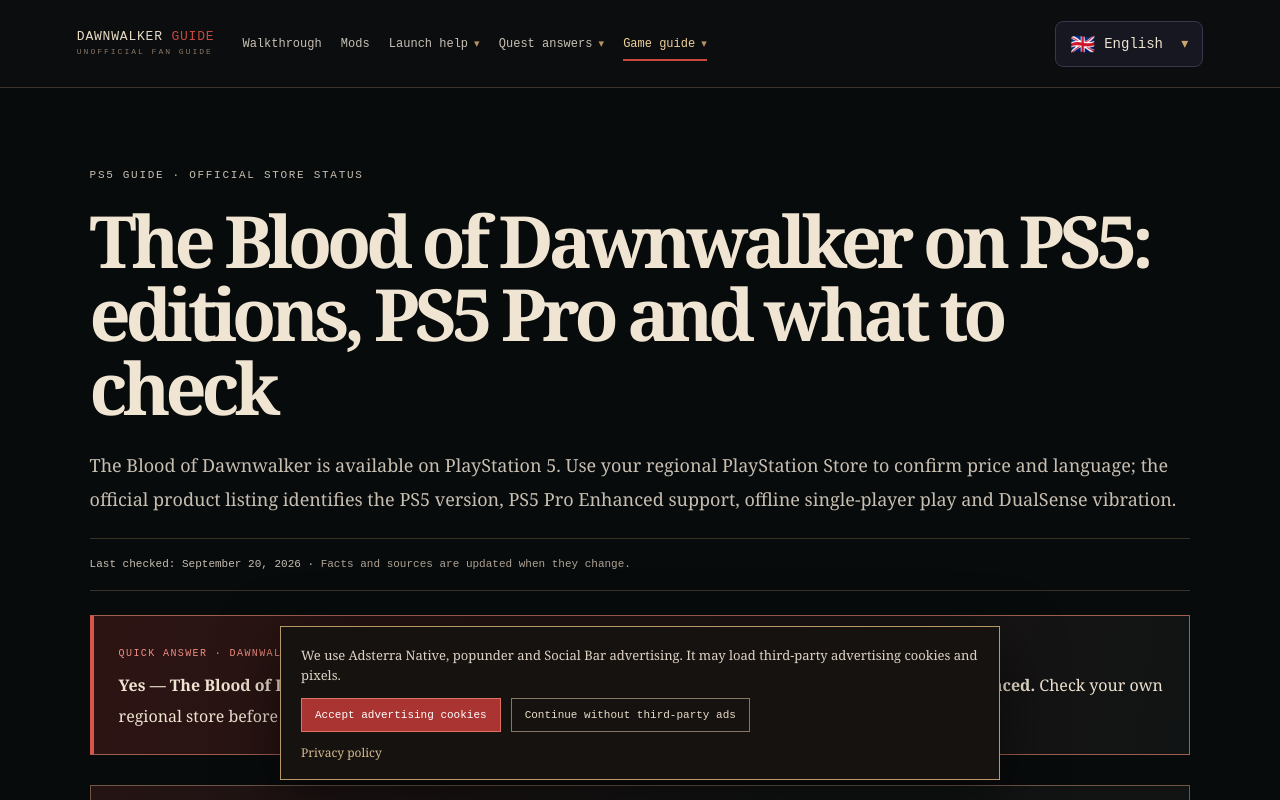
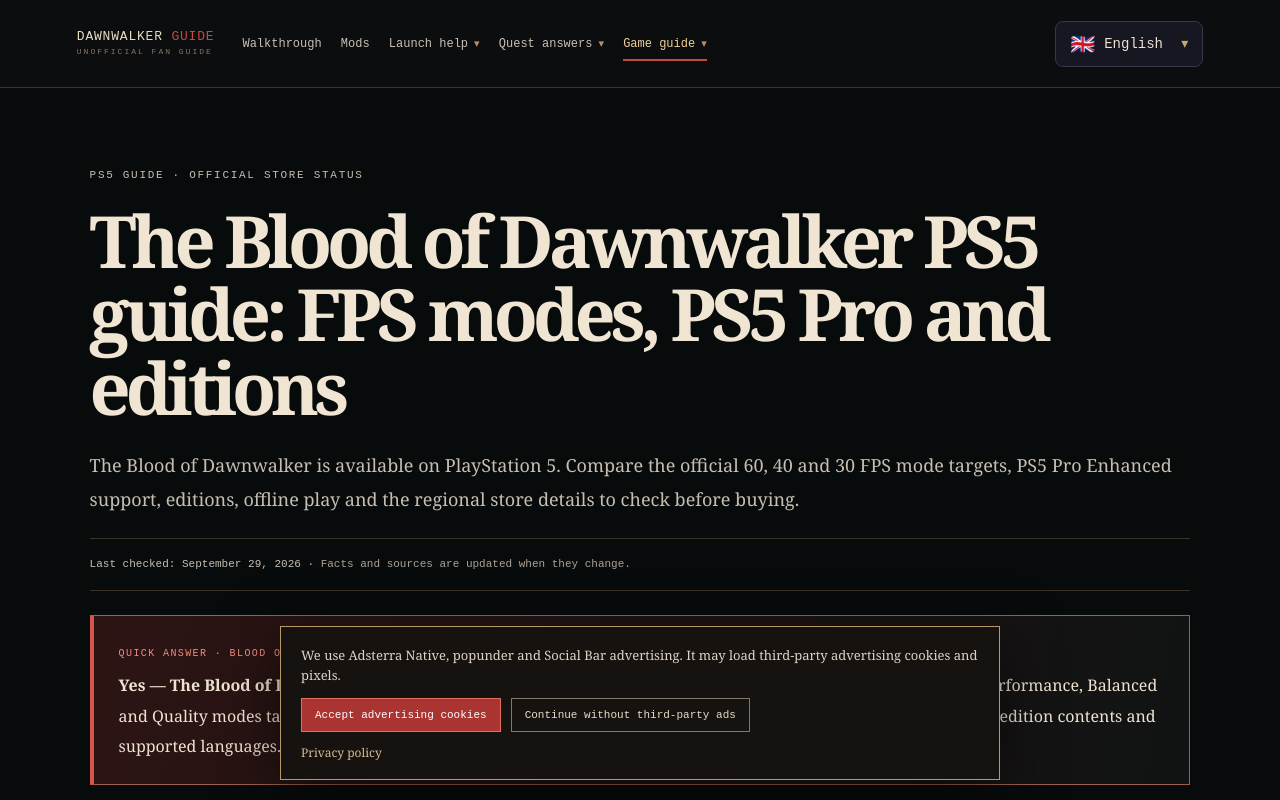
Before and after one commit to wencun/dawnwalker.cc, a Next.js app: page /ps5 in a window 1280 px wide. Shown: the top 800 px of the page. Built offline with nearby package versions, Linux system fonts and the light colour scheme.

Commit message:
Strengthen PS5 search landing page

```diff
--- a/app/page.tsx
+++ b/app/page.tsx
@@ -34,7 +34,7 @@ const cards = [
   ["Launch fix", "Controller stops sprinting or slows down?", "Follow the illustrated Steam Input deadzone workaround for diagonal movement, with separate PC and PS5 guidance.", "/controller-movement-fix"],
   ["Prologue answer", "How many spoonfuls of herbs?", "Choose hot water and three spoonfuls in Withering Away to prepare Esme's medicine correctly.", "/how-many-spoonfuls-of-herbs"],
   ["Release date", "When does The Blood of Dawnwalker release?", "September 3, 2026. See supported platforms, time zones and official sources.", "/release-date"],
-  ["PS5 guide", "The Blood of Dawnwalker on PS5", "Check confirmed PS5 availability, PS5 Pro support, editions, offline play and the current controller note before buying.", "/ps5"],
+  ["PS5 guide", "The Blood of Dawnwalker PS5: FPS modes & PS5 Pro", "Compare confirmed PS5 availability, 60/40/30 FPS targets, PS5 Pro support, editions and offline play before buying.", "/ps5"],
   ["Gameplay", "How does The Blood of Dawnwalker play?", "A source-led overview of day and night, combat, choices and the 30-day time pressure—without inventing mechanics.", "/gameplay"],
   ["PC tool", "Can I run it?", "A local-only official requirements checker. Compare CPU, GPU, RAM, VRAM and SSD space without uploading your information.", "/can-i-run"],
   ["Performance", "PS5 & Xbox modes", "Official launch targets for PS5, PS5 Pro, Xbox Series X and Series S—kept separate from player benchmarks.", "/console-performance"],
--- a/app/ps5/page.tsx
+++ b/app/ps5/page.tsx
@@ -2,8 +2,8 @@ import Link from "next/link";
 import { GuidePage, guideMetadata } from "../guide-page";
 
 export const metadata = guideMetadata(
-  "The Blood of Dawnwalker PS5: Editions, PS5 Pro & Buying Guide",
-  "The Blood of Dawnwalker is available on PS5. Check the official PlayStation Store for your regional price and edition, PS5 Pro Enhanced status, offline play, controller features and current known issues.",
+  "The Blood of Dawnwalker PS5: FPS Modes, PS5 Pro & Editions",
+  "Is The Blood of Dawnwalker on PS5? Yes. Compare the 60, 40 and 30 FPS targets, PS5 Pro Enhanced support, editions, offline play and the official store listing.",
   "/ps5",
   [
     "The Blood of Dawnwalker PS5",
@@ -17,13 +17,15 @@ export const metadata = guideMetadata(
 export default function PS5Page() {
   return <GuidePage
     eyebrow="PS5 GUIDE · OFFICIAL STORE STATUS"
-    title="The Blood of Dawnwalker on PS5: editions, PS5 Pro and what to check"
-    dek="The Blood of Dawnwalker is available on PlayStation 5. Use your regional PlayStation Store to confirm price and language; the official product listing identifies the PS5 version, PS5 Pro Enhanced support, offline single-player play and DualSense vibration."
-    checked="September 20, 2026"
-    quickAnswer={<div className="fix-callout"><span>QUICK ANSWER · DAWNWALKER PS5</span><p><b>Yes — The Blood of Dawnwalker is available on PS5 and the official PlayStation listing marks it PS5 Pro Enhanced.</b> Check your own regional store before buying: price, edition contents, language and age rating can vary by country.</p></div>}
+    title="The Blood of Dawnwalker PS5 guide: FPS modes, PS5 Pro and editions"
+    dek="The Blood of Dawnwalker is available on PlayStation 5. Compare the official 60, 40 and 30 FPS mode targets, PS5 Pro Enhanced support, editions, offline play and the regional store details to check before buying."
+    checked="September 29, 2026"
+    quickAnswer={<div className="fix-callout"><span>QUICK ANSWER · BLOOD OF THE DAWNWALKER PS5</span><p><b>Yes — The Blood of Dawnwalker is available on PS5 and is labelled PS5 Pro Enhanced.</b> PS5 and PS5 Pro offer Performance, Balanced and Quality modes targeting 60, 40 and 30 FPS respectively. Check your regional PlayStation Store for the live price, edition contents and supported languages.</p></div>}
     faqs={[
       { question: "Is The Blood of Dawnwalker on PS5?", answer: "Yes. The publisher and the official PlayStation Store list The Blood of Dawnwalker for PlayStation 5." },
       { question: "Is The Blood of Dawnwalker PS5 Pro Enhanced?", answer: "Yes. The official PlayStation product listing carries the PS5 Pro Enhanced label. That label does not by itself guarantee a specific resolution or frame rate in every scene." },
+      { question: "Does The Blood of Dawnwalker run at 60 FPS on PS5?", answer: "PS5 and PS5 Pro have a Performance Mode targeting 60 FPS. Balanced targets 40 FPS and Quality targets 30 FPS; a target is not a guarantee that every scene stays locked to that frame rate." },
+      { question: "How much is The Blood of Dawnwalker on PS5?", answer: "Price, currency, tax, discounts and available editions depend on your PlayStation account region. Use the linked official PlayStation Store listing for the current checkout price." },
       { question: "Can I play The Blood of Dawnwalker offline on PS5?", answer: "The official PlayStation listing says offline play is enabled and lists one player. Check your regional listing for any account or online-service requirements that may apply to your purchase." },
       { question: "Can I remap every PS5 controller button in Dawnwalker?", answer: "Do not assume so. An official Hotfix 1.0.2 note lists a missing option for mapping buttons on a PS5 gamepad as a known issue; read the latest official patch notes before relying on a workaround." },
     ]}
@@ -35,9 +37,11 @@ export default function PS5Page() {
     sources={[
       { label: "Bandai Namco — The Blood of Dawnwalker is now available", href: "https://www.bandainamcoent.com/news/the-blood-of-dawnwalker-is-now-available" },
       { label: "PlayStation Store — The Blood of Dawnwalker product listing", href: "https://store.playstation.com/en-us/product/EP0700-PPSA28000_00-DAWNWALKER00GAME/" },
+      { label: "Rebel Wolves — official PS5 performance-mode targets", href: "https://www.reddit.com/r/DawnwalkerOfficial/comments/1vwxe1r/the_blood_of_dawnwalker_will_receive_a/" },
       { label: "Official Hotfix 1.0.2 — known issue notes", href: "https://dawnwalkergame.com/us/en/news/hotfix-102" },
     ]}
     sections={[
+      { title: "The Blood of Dawnwalker PS5 at a glance", body: <table className="editorial-table"><caption>Official PS5 details to verify before buying</caption><thead><tr><th scope="col">Question</th><th scope="col">Current answer</th><th scope="col">Final check</th></tr></thead><tbody><tr><th scope="row">Is it on PS5?</th><td>Yes, with offline single-player play.</td><td>Official regional PlayStation Store</td></tr><tr><th scope="row">Does it have 60 FPS?</th><td>Performance Mode targets 60 FPS.</td><td>Current patch and tested scene</td></tr><tr><th scope="row">What are the other modes?</th><td>Balanced targets 40 FPS; Quality targets 30 FPS.</td><td>Display refresh rate and VRR support</td></tr><tr><th scope="row">Is it PS5 Pro Enhanced?</th><td>Yes, according to the store label.</td><td>Do not infer a fixed resolution or frame rate from the label</td></tr><tr><th scope="row">What does it cost?</th><td>Price and sales vary by region and edition.</td><td>Signed-in regional store price</td></tr></tbody></table> },
       { title: "Confirmed PS5 status", body: <div className="fact-grid"><p><b>Available now</b>The publisher&apos;s launch announcement lists PlayStation 5 alongside PC and Xbox Series X|S.</p><p><b>PS5 Pro</b>The official PlayStation listing is marked <b>PS5 Pro Enhanced</b>. Treat that as a store feature label, not a universal performance promise.</p><p><b>Play style</b>The PlayStation listing identifies offline play and one player, so this is a single-player purchase decision rather than a live-service access guide.</p><p><b>Regional store matters</b>Price, language, rating and edition availability must be checked on the PlayStation Store for the account region you will use.</p></div> },
       { title: "Choose an edition from the official store, not a search snippet", body: <p>The publisher lists Standard, Eclipse, Day One and Collector&apos;s Edition offers. Not every edition is necessarily offered in every territory or at every retailer. Open the PS5 product page while signed in to your own account, then compare the named contents against the <Link href="/editions">edition comparison</Link>. Do not use an old pre-release price, a marketplace key listing or an unrelated Xbox listing as evidence for PS5 availability.</p> },
       { title: "What to check before buying on PS5", body: <ol><li><b>Confirm the product page says PS5:</b> avoid similar-looking search results and third-party key offers.</li><li><b>Check the edition contents:</b> choose the edition for the content you can verify on the store page, not for a promised future feature.</li><li><b>Check language and rating:</b> these are region-specific purchase details and can matter more than a global marketing page.</li><li><b>Read the current patch notes:</b> if you depend on a controller option or a specific quest fix, verify its latest status before checkout.</li><li><b>Keep the receipt and save data separate:</b> store entitlements and in-game save behaviour are different support questions.</li></ol> },
```
Also changed, not shown: 1 other file (tests, documents, lock files or other folders).
